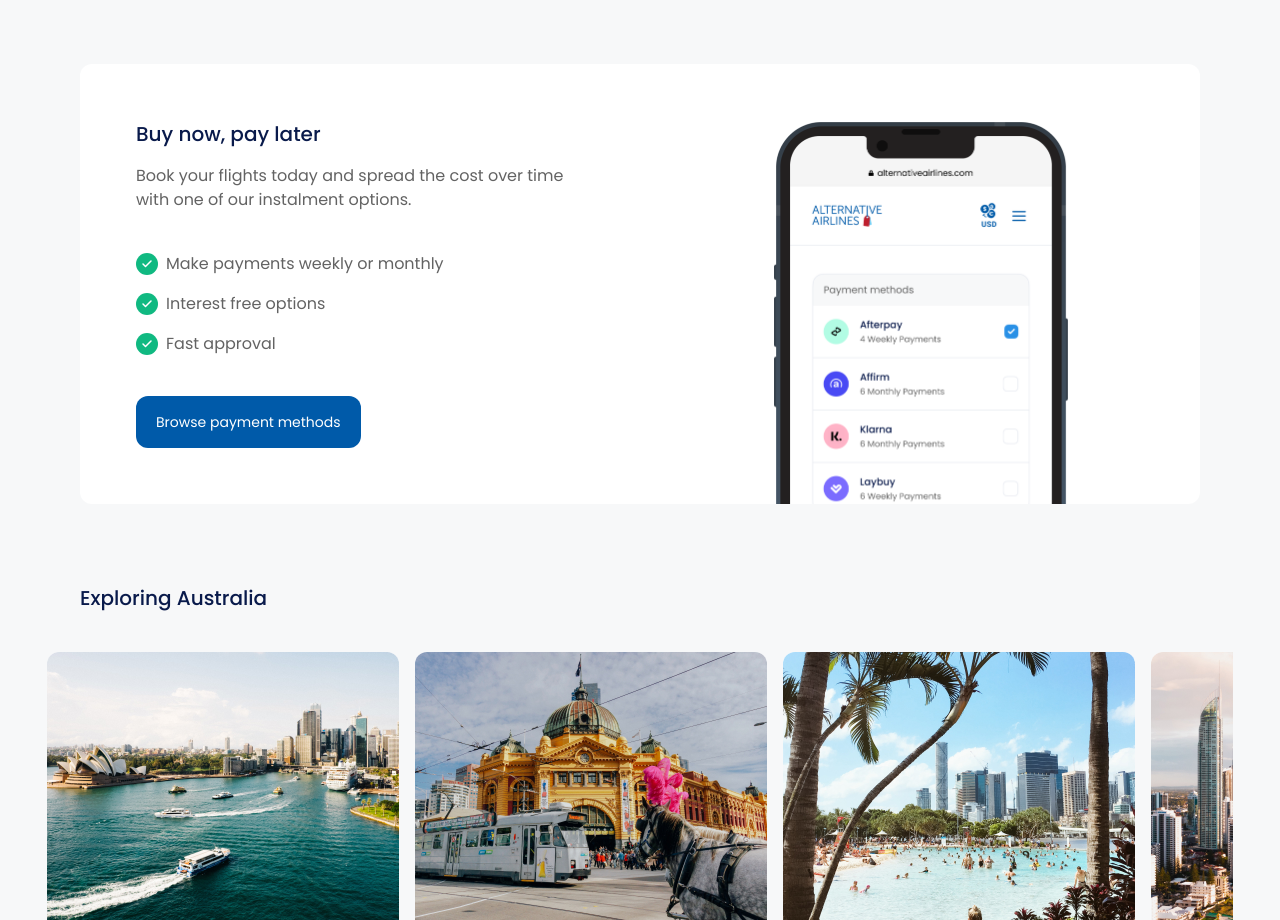
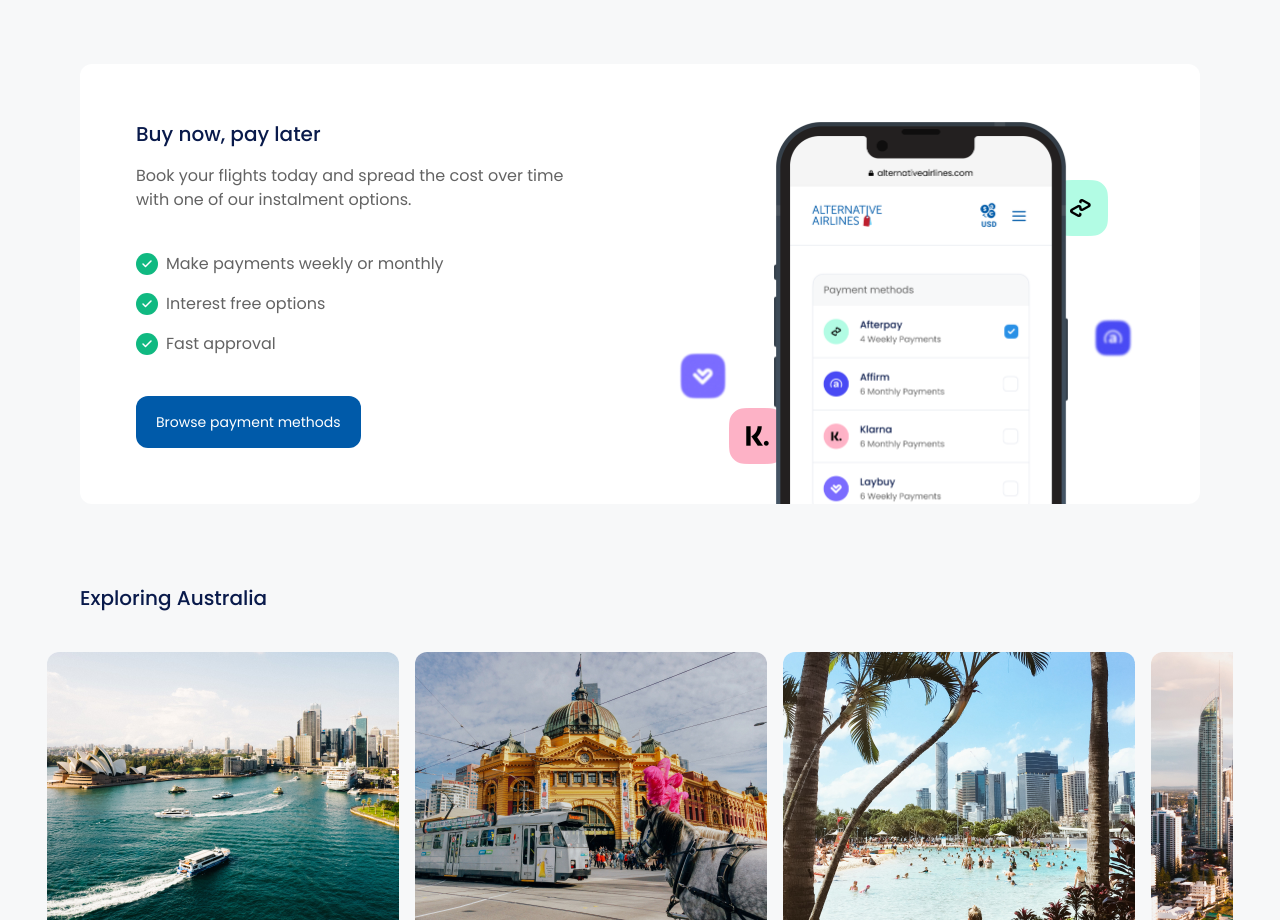
Before and after one commit to RoanMacmillan/alternative-airlines, a React (Vite) app: page / in a window 1280 px wide. Shown: the part 960-1880 px from the top of the page. Built offline with nearby package versions, Linux system fonts and the light colour scheme.

Commit message:
transition fixes

```diff
--- a/src/containers/CancellationGrid.jsx
+++ b/src/containers/CancellationGrid.jsx
@@ -11,7 +11,7 @@
             Recommended
           </div>
 
-          <img className="absolute top-[103px] hidden lg:block w-[294px] ease transition duration-700 group-hover:scale-105" src={phoneImage} alt='Mobile Phone'/>
+          <img className="absolute top-[103px] hidden lg:block w-[294px] ease transition duration-700 group-hover:scale-105 group-hover:translate-y-[15px]" src={phoneImage} alt='Mobile Phone'/>
 
         </div>
 
--- a/src/containers/Payment.jsx
+++ b/src/containers/Payment.jsx
@@ -42,6 +42,13 @@
             </div>
           </div>
 
+          <div className=" mx-auto flex w-full items-center justify-center gap-12 md:hidden">
+            <img className="ml-5 w-14" src={klarna} />
+            <img className="mt-6 w-12" src={laybuy} />
+            <img className="mb-8 w-10" src={affirm} />
+            <img className="w-14" src={afterpay} />
+          </div>
+
           <button className="mt-6 rounded-xl bg-customBlue px-5 py-4 text-sm text-white md:mt-10">
             Browse payment methods
           </button>
@@ -49,9 +56,26 @@
 
         <div className="absolute right-[61px] top-[182px] hidden w-[196px] md:block lg:right-[90px] lg:top-[56px] lg:w-[294px] customLg:right-[132px]">
           <img
-            className="ease transition duration-700 group-hover:scale-105"
+            className="ease relative z-10 transition duration-500 group-hover:translate-y-[10px] group-hover:scale-105"
             src={mobileImage}
             alt="Mobile Image"
+          />
+
+          <img
+            className="absolute left-[-68px] top-[190px] ml-5 w-14 transition duration-500 group-hover:translate-x-[-10px] group-hover:translate-y-[-10px] lg:left-[-65px] lg:top-[288px] "
+            src={klarna}
+          />
+          <img
+            className="absolute left-[15px] top-[-66px] mt-6 w-12 transition duration-500 group-hover:translate-x-[-10px] group-hover:translate-y-[-10px] lg:left-[-95px] lg:top-[208px]"
+            src={laybuy}
+          />
+          <img
+            className="absolute right-[10px] top-[-63px] mb-8 w-10 transition duration-500 group-hover:translate-x-[10px] group-hover:translate-y-[-10px] lg:right-[-65px] lg:top-[198px]"
+            src={affirm}
+          />
+          <img
+            className="absolute right-[-40px] top-[60px] w-14 transition duration-500 group-hover:translate-x-[10px] group-hover:translate-y-[-10px]"
+            src={afterpay}
           />
         </div>
       </div>
@@ -60,12 +84,3 @@
 };
 
 export default Payment;
-
-{
-  /* <div className=" mx-auto flex w-full items-center justify-center gap-12">
-          <img className="ml-5 w-14" src={klarna} />
-          <img className="mt-6 w-12" src={laybuy} />
-          <img className="mb-8 w-10" src={affirm} />
-          <img className="w-14" src={afterpay} />
-        </div> */
-}
```
